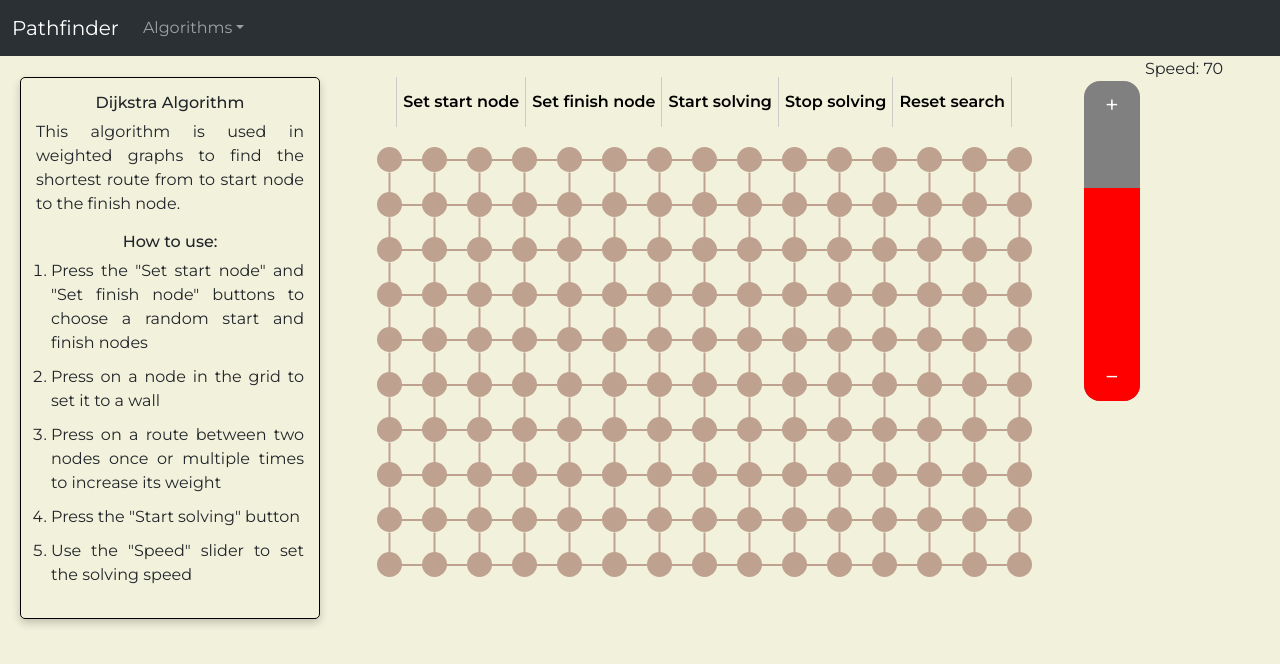
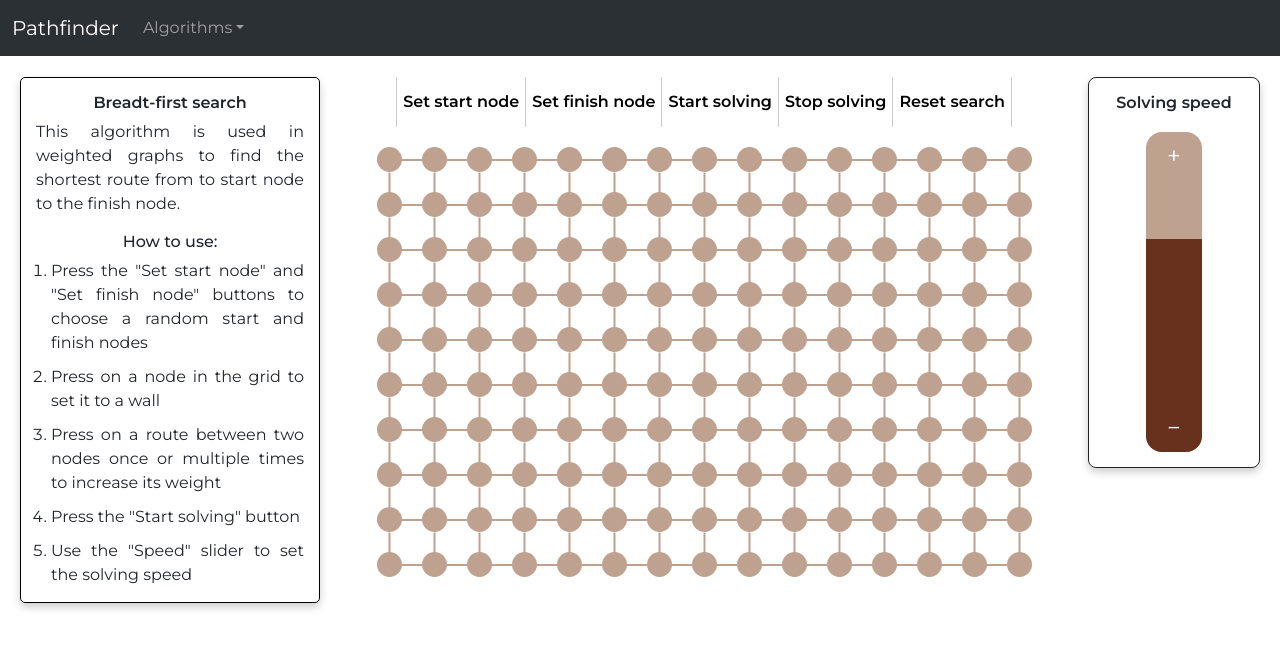
Before and after one commit to MatejaBoy/pathfinding-visualization, a React (Vite) app: page / in a window 1280 px wide. Shown: the top 664 px of the page. Built offline with nearby package versions, Linux system fonts and the light colour scheme.

Commit message:
Still working on visuals

```diff
--- /dev/null
+++ b/src/components/Infocontainer.tsx
@@ -0,0 +1,51 @@
+import React, { useEffect, useState } from "react";
+import { Algorithms } from "./PathFindingVisualizer";
+import { getDialogTitleUtilityClass } from "@mui/joy";
+
+interface InfocontainerProps {
+  algorithm: Algorithms;
+}
+
+export default function Infocontainer(props: InfocontainerProps) {
+  const [alg, setAlg] = useState(props.algorithm);
+  useEffect(() => {
+    setAlg(props.algorithm);
+  }, [props.algorithm]);
+
+  function getTitle() {
+    let title = "";
+    switch (alg) {
+      case Algorithms.BFS:
+        title = "Breadt-first search";
+        break;
+      case Algorithms.DFS:
+        title = "Depth-first search";
+        break;
+      case Algorithms.WD:
+        title = "Weighted Dijkstra search";
+    }
+    return title;
+  }
+
+  return (
+    <>
+      <div className="info-container">
+        <h6 style={{ fontWeight: "600", textAlign: "center" }}>{getTitle()}</h6>
+        <p>
+          This algorithm is used in weighted graphs to find the shortest route from to start node to the finish node.
+        </p>
+
+        <h6 style={{ textAlign: "center" }}>How to use:</h6>
+        <ul style={{ marginBottom: "0", listStyleType: "auto", textAlign: "justify", paddingLeft: 15 }}>
+          <li>Press the "Set start node" and "Set finish node" buttons to choose a random start and finish nodes</li>
+          <li>Press on a node in the grid to set it to a wall</li>
+          <li>Press on a route between two nodes once or multiple times to increase its weight </li>
+          <li>Press the "Start solving" button</li>
+          <li>Use the "Speed" slider to set the solving speed</li>
+        </ul>
+      </div>
+    </>
+  );
+}
+
+export const MemoizedInfocontainer = React.memo(Infocontainer);
--- a/src/components/PathFindingVisualizer.tsx
+++ b/src/components/PathFindingVisualizer.tsx
@@ -6,6 +6,7 @@ import SliderComponent from "./Slider.tsx";
 import Dijkstra from "../algorithms/dijkstra.ts";
 import ButtonRow from "./Buttonrow.tsx";
 import Maingrid from "./Maingrid.tsx";
+import Infocontainer from "./Infocontainer.tsx";
 
 export interface NodeInterface {
   id: number;
@@ -232,24 +233,7 @@ class PathFindingVisualizer extends Component<{}, PathFindingVisualizerState> {
         <Navbar setAlg={this.setAlgorithm} />
         <div id="mainbody">
           <div className="main-col-1">
-            <div className="info-container">
-              <h6 style={{ textAlign: "center" }}>Dijkstra Algorithm</h6>
-              <p>
-                This algorithm is used in weighted graphs to find the shortest route from to start node to the finish
-                node.
-              </p>
-
-              <h6 style={{ textAlign: "center" }}>How to use:</h6>
-              <ul style={{ listStyleType: "auto", textAlign: "justify", paddingLeft: 15 }}>
-                <li>
-                  Press the "Set start node" and "Set finish node" buttons to choose a random start and finish nodes
-                </li>
-                <li>Press on a node in the grid to set it to a wall</li>
-                <li>Press on a route between two nodes once or multiple times to increase its weight </li>
-                <li>Press the "Start solving" button</li>
-                <li>Use the "Speed" slider to set the solving speed</li>
-              </ul>
-            </div>
+            <Infocontainer algorithm={this.state.currentAlgorithm} />
           </div>
           <div className="main-col-2">
             <ButtonRow
--- a/src/components/Slider.tsx
+++ b/src/components/Slider.tsx
@@ -18,7 +18,7 @@ export default function SliderComponent({ onchange, max, min, step, defaultval }
   };
   return (
     <div className="slidercomponent">
-      <div className="slidertitle">Speed: {value}</div>
+      <h6 className="slidertitle">Solving speed</h6>
       <div className="sliderwrapper">
         <input
           id="slider"
--- a/src/components/style.css
+++ b/src/components/style.css
@@ -40,7 +40,8 @@
 }
 
 [class^="route_right _"][class$=" routepath"], [class^="route_bottom _"][class$=" routepath"]{
-    background-color: rgb(170, 191,189);
+    /*background-color: rgb(170, 191,189);*/
+    background-color: blueviolet;
 }
 
 .route_right, .route_bottom{
@@ -208,7 +209,8 @@
 }
 
 .tile.routenode {
-    background-color: rgb(170, 191,189);
+    /*background-color: rgb(170, 191,189);*/
+    background: blueviolet;
     animation-name: anim_routenode;
     animation-duration: 1s;
     border:none
@@ -228,16 +230,22 @@
 
 .slidercomponent{
     text-align: center;
-
+   margin-top: 0px;
+   border:solid;
+   border-radius: 8px;
+   padding: 15px;
+   box-shadow: 0 4px 8px 0 rgba(0,0,0,0.2);
+   border-width: 1px;
 }
-#slider{
-
+.slidertitle{
+    margin-bottom: 20px;
+    font-weight: 600;
 }
 
 .sliderwrapper {
     position: relative;
     height: 20rem;
-    width: 3rem;
+
   }
   .sliderwrapper::before, .sliderwrapper::after {
     display: block;
@@ -262,7 +270,7 @@
 input[type=range] {
     -webkit-appearance: none;
     appearance: none;
-    background-color: red;
+    background-color: rgb(104, 49, 29);
     position: absolute;
     top: 50%;
     left: 50%;
@@ -276,19 +284,19 @@ input[type=range] {
     cursor: row-resize;
   }
   input[type=range][step] {
-    background-color: gray;
+    background-color: rgb(191,161,143);
     /*background-image: repeating-linear-gradient(to right, red, green, calc(12.5% - 1px), #05051a 12.5%);*/
 
   }
   input[type=range]::-webkit-slider-thumb {
     -webkit-appearance: none;
     width: 0;
-    box-shadow: -20rem 0 0 20rem red;
+    box-shadow: -20rem 0 0 20rem rgb(104, 49, 29);
   }
   input[type=range]::-moz-range-thumb {
     border: none;
     width: 0;
-    box-shadow: -20rem 0 0 20rem red;
+    box-shadow: -20rem 0 0 20rem rgb(104, 49, 29);
   }
 
 .buttonrow{
@@ -383,6 +391,8 @@ button {
 }
 .main-col-3{
     flex: 15%;
+    padding-top: 20px;
+    padding-right: 20px;
 }
 
 li+li {
@@ -391,8 +401,7 @@ li+li {
 
 body {
     content: "";
-    /*background-color: hsl(57, 9, 95) !important;*/
-    background-color: rgb(242,241,220) !important;
+    background-color: white !important;
     font-family: 'Montserrat' !important;
     user-select: none;
 }
```
